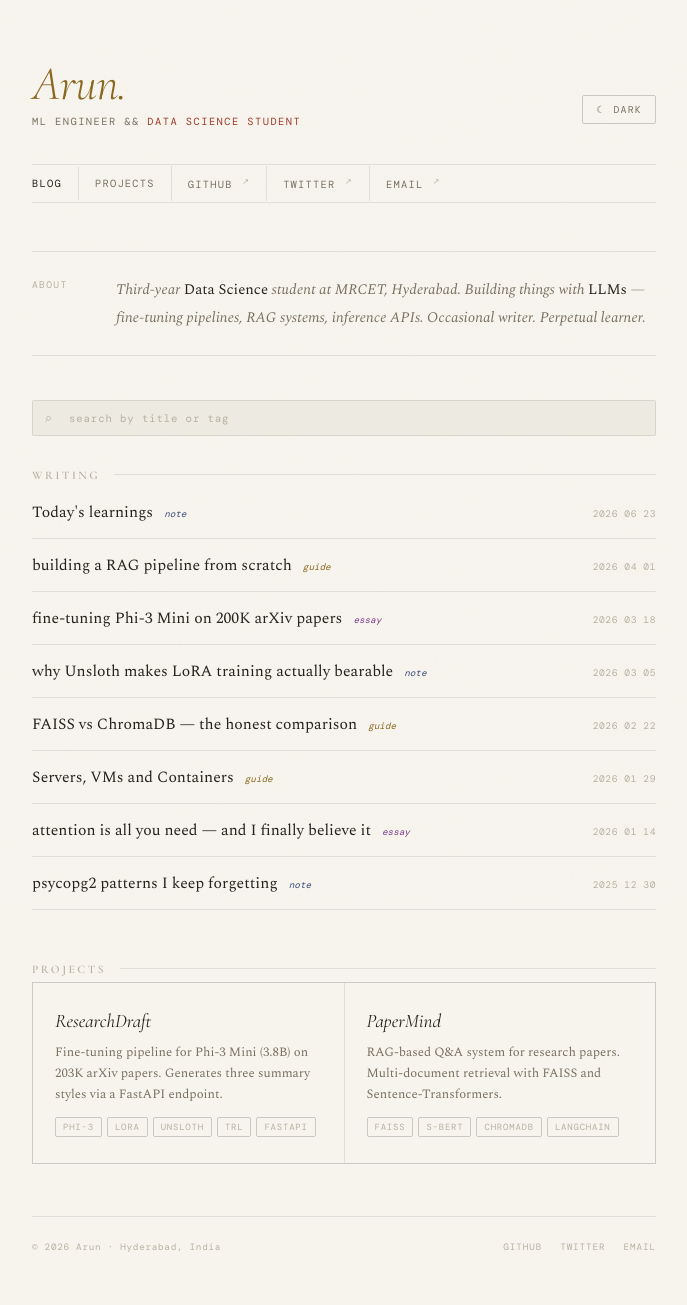
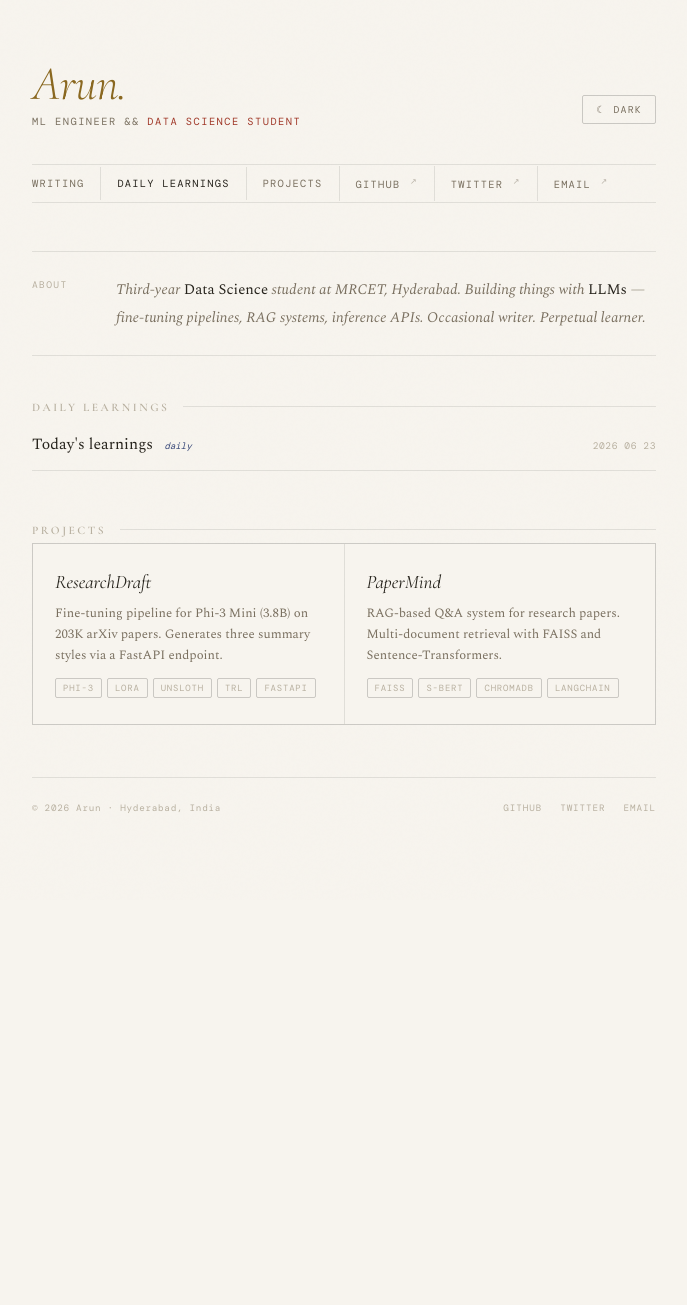
Before and after one commit to Arun2565/Arun2565.github.io, a Jekyll site: the page built from index.html, in a window 1280 px wide. Shown: the whole page, without its empty margins (296-983 px from the left). Built offline with Jekyll 4.4.1, drawn with Linux system fonts in a browser that asks for light colours; some web fonts are replaced; after the commit the page ends 900 px from its top, so only the background shows below that.

Commit message:
restructure: remove empty posts, add writing page, daily learnings section, update nav

```diff
--- a/_layouts/default.html
+++ b/_layouts/default.html
@@ -297,6 +297,7 @@
     .post-tag.essay { color: var(--tag-essay); }
     .post-tag.guide { color: var(--tag-guide); }
     .post-tag.note  { color: var(--tag-note); }
+    .post-tag.daily { color: var(--tag-note); }
 
     .post-date {
       font-family: 'DM Mono', monospace;
@@ -680,7 +681,8 @@
   </header>
 
   <nav>
-    <a href="/" {% if page.url == '/' %}class="active"{% endif %}>blog</a>
+    <a href="/writing/" {% if page.url == '/writing/' %}class="active"{% endif %}>writing</a>
+    <a href="/" {% if page.url == '/' %}class="active"{% endif %}>daily learnings</a>
     <a href="/#projects">projects</a>
     <a href="https://github.com/Arun2565" target="_blank">github <span class="ext">↗</span></a>
     <a href="https://x.com/ArunVarma479327" target="_blank">twitter <span class="ext">↗</span></a>
--- a/_posts/2025-12-30-psycopg2-patterns-i-keep-forgetting.md
+++ /dev/null
@@ -1,9 +0,0 @@
----
-layout: post
-title: "psycopg2 patterns I keep forgetting"
-date: 2025-12-30
-category: note
-tags: [postgres, psycopg2, sql, python]
----
-
-This is a placeholder. Write your full post here after composing it in Substack.
--- a/_posts/2026-01-14-attention-is-all-you-need-and-i-finally-believe-it.md
+++ /dev/null
@@ -1,9 +0,0 @@
----
-layout: post
-title: "attention is all you need — and I finally believe it"
-date: 2026-01-14
-category: essay
-tags: [attention, transformer, deep-learning]
----
-
-This is a placeholder. Write your full post here after composing it in Substack.
--- a/_posts/2026-02-22-faiss-vs-chromadb-the-honest-comparison.md
+++ /dev/null
@@ -1,9 +0,0 @@
----
-layout: post
-title: "FAISS vs ChromaDB — the honest comparison"
-date: 2026-02-22
-category: guide
-tags: [faiss, chromadb, vectors, embeddings, comparison]
----
-
-This is a placeholder. Write your full post here after composing it in Substack.
--- a/_posts/2026-03-05-why-unsloth-makes-lora-training-actually-bearable.md
+++ /dev/null
@@ -1,9 +0,0 @@
----
-layout: post
-title: "why Unsloth makes LoRA training actually bearable"
-date: 2026-03-05
-category: note
-tags: [unsloth, trl, lora, training]
----
-
-This is a placeholder. Write your full post here after composing it in Substack.
--- a/_posts/2026-03-18-fine-tuning-phi3-on-arxiv.md
+++ /dev/null
@@ -1,9 +0,0 @@
----
-layout: post
-title: "fine-tuning Phi-3 Mini on 200K arXiv papers"
-date: 2026-03-18
-category: essay
-tags: [phi3, lora, finetune, unsloth, arxiv]
----
-
-This is a placeholder. Write your full post here after composing it in Substack.
--- a/_posts/2026-04-01-building-a-rag-pipeline-from-scratch.md
+++ /dev/null
@@ -1,9 +0,0 @@
----
-layout: post
-title: "building a RAG pipeline from scratch"
-date: 2026-04-01
-category: guide
-tags: [rag, llm, retrieval, embeddings]
----
-
-This is a placeholder. Write your full post here after composing it in Substack.
--- a/_posts/2026-06-23-todays-learnings.md
+++ b/_posts/2026-06-23-todays-learnings.md
@@ -2,7 +2,7 @@
 layout: post
 title: "Today's learnings"
 date: 2026-06-23
-category: note
+category: daily
 tags: [research, reasoning, productivity]
 ---
 
--- a/index.html
+++ b/index.html
@@ -11,19 +11,15 @@ layout: default
   </div>
 </div>
 
-<div class="search-wrap">
-  <span class="search-glyph">⌕</span>
-  <input class="search-input" id="search" type="text" placeholder="search by title or tag" oninput="filterPosts(this.value)" />
-</div>
-
-<div class="sec-head">
-  <div class="sec-title">Writing</div>
+<div class="sec-head" id="dailies" style="scroll-margin-top: 40px;">
+  <div class="sec-title">Daily Learnings</div>
   <div class="sec-line"></div>
 </div>
 
-<div class="post-list" id="post-list">
+<div class="post-list" id="daily-list">
   {% for post in site.posts %}
-  <a class="post-item" href="{{ post.url }}" data-tags="{{ post.tags | join: ' ' }}">
+    {% if post.category == 'daily' %}
+  <a class="post-item" href="{{ post.url }}">
     <div class="post-left">
       <span class="post-title">{{ post.title }}</span>
       {% if post.category %}
@@ -32,11 +28,11 @@ layout: default
     </div>
     <span class="post-date">{{ post.date | date: "%Y %m %d" }}</span>
   </a>
+    {% endif %}
   {% endfor %}
 </div>
-<div class="no-results" id="no-results">no posts found.</div>
 
-<div class="projects" id="projects">
+<div class="projects" id="projects" style="scroll-margin-top: 40px;">
   <div class="sec-head">
     <div class="sec-title">Projects</div>
     <div class="sec-line"></div>
```
Also changed, not shown: writing.html (added, +32 -0 lines), 1 other file.
